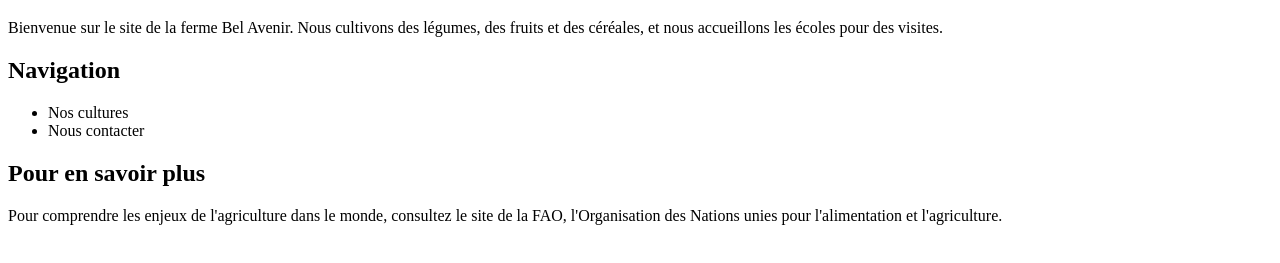
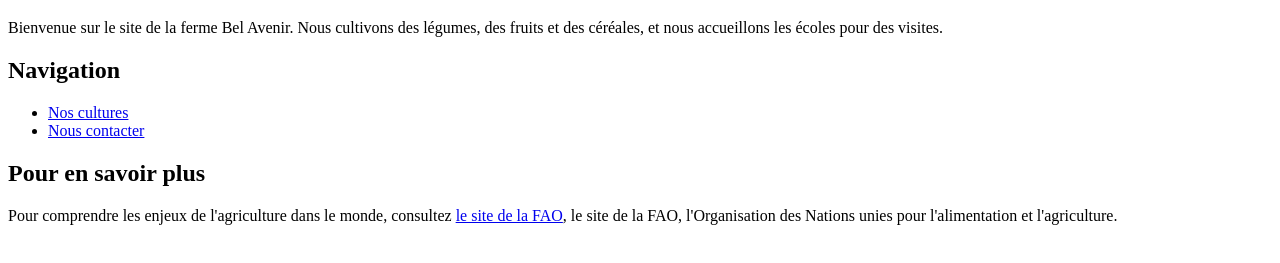
Before and after one commit to joshmarvin/exercices-html-main, a plain HTML site: page niveau-1-graine/04-liens/index.html in a window 1280 px wide. Shown: the part 61-324 px from the top of the page. Drawn offline with Linux system fonts and the light colour scheme.

Commit message:
bel avenir

```diff
--- a/niveau-1-graine/04-liens/index.html
+++ b/niveau-1-graine/04-liens/index.html
@@ -15,9 +15,9 @@
   <h2>Navigation</h2>
   <ul>
     <!-- TODO 1 : transformez ce texte en lien vers la page cultures.html -->
-    <li>Nos cultures</li>
+    <li><a href="cultures.html">Nos cultures</a></li>
     <!-- TODO 2 : transformez ce texte en lien vers la page contact.html (rangée dans le dossier pages) -->
-    <li>Nous contacter</li>
+    <li><a href="pages/contact.html">Nous contacter</a></li>
   </ul>
 
   <h2>Pour en savoir plus</h2>
@@ -25,6 +25,7 @@
        qui s'ouvre dans un nouvel onglet -->
   <p>
     Pour comprendre les enjeux de l'agriculture dans le monde, consultez
+     <a href="https://www.fao.org/home/fr" target="_blank" rel="noopener">le site de la FAO</a>,
     le site de la FAO, l'Organisation des Nations unies pour l'alimentation et l'agriculture.
   </p>
 </body>
```
Also changed, not shown: niveau-1-graine/04-liens/pages/contact.html (+6 -2 lines).
